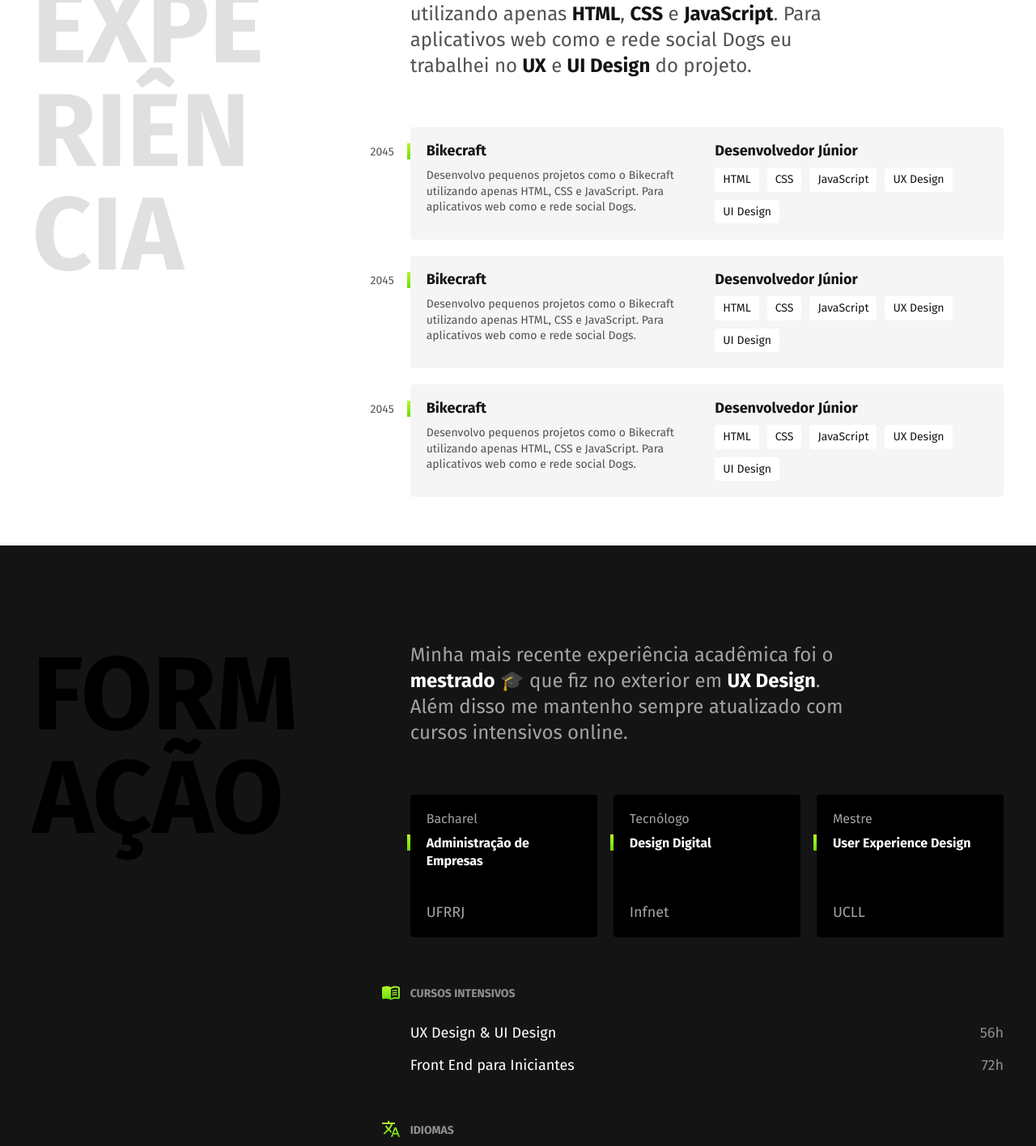
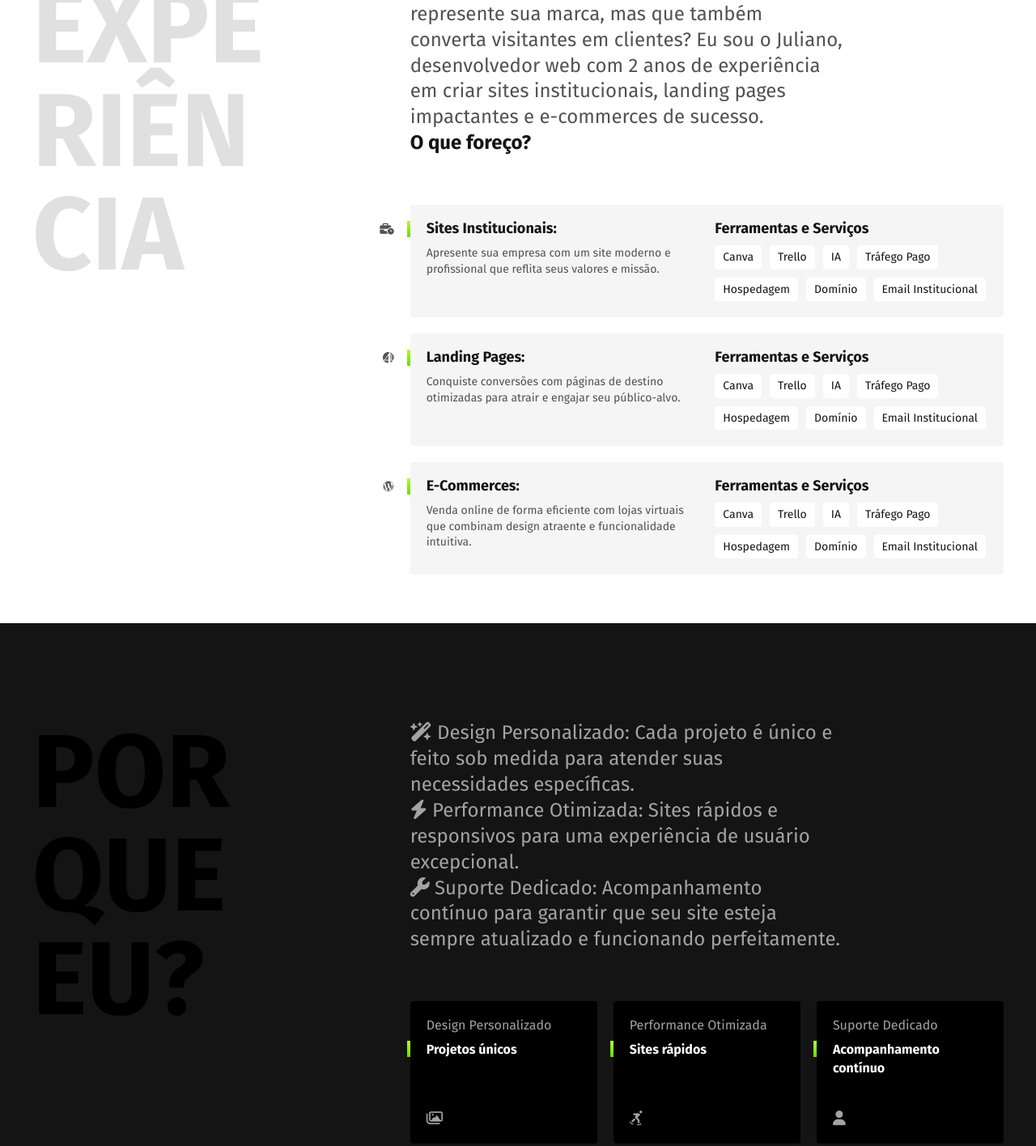
Before and after one commit to iJulianoAmaral/iJulianoAmaral.github.io, a plain HTML site: page index.html in a window 1280 px wide. Shown: the part 791-2207 px from the top of the page at 81% size. Drawn offline with Linux system fonts and the light colour scheme.

Commit message:
Add files via upload

```diff
--- a/index.html
+++ b/index.html
@@ -11,6 +11,7 @@
   <link rel="preconnect" href="https://fonts.googleapis.com">
   <link rel="preconnect" href="https://fonts.gstatic.com" crossorigin>
   <link href="https://fonts.googleapis.com/css2?family=Fira+Sans:wght@400;700&display=swap" rel="stylesheet">
+  <script src="https://kit.fontawesome.com/92c4416f46.js" crossorigin="anonymous"></script>
 </head>
 
 <body>
@@ -19,7 +20,7 @@
     <nav>
       <ul class="header-menu">
         <li><a href="#experiencia">Experiência</a></li>
-        <li><a href="#formacao">Formação</a></li>
+        <li><a href="#formacao">Por Que Me Escolher ?</a></li>
         <li><a href="#contato">Contato</a></li>
       </ul>
     </nav>
@@ -28,7 +29,7 @@
   <main class="introducao">
     <img src="./img/perfil.jpg" alt="Juliano Amaral" width="360" height="520">
     <div>
-      <h1>Desenvolvedor<br> Front End &<br> UX/UI Designer</h1>
+      <h1>Desenvolvedor<br> WEB Especializado<br></h1>
       <p>De Pelotas Rio Grande do Sul</p>
     </div>
   </main>
@@ -36,52 +37,51 @@
   <section class="experiencia" id="experiencia" aria-label="Experiência">
     <h2 class="subtitulo">Experiência</h2>
     <div>
-      <p class="experiencia-texto">Desenvolvo pequenos projetos como o Bikecraft
-        utilizando apenas <strong>HTML</strong>, <strong>CSS</strong> e <strong>JavaScript</strong>. Para
-        aplicativos web como e rede social Dogs eu trabalhei no <strong>UX</strong> e <strong>UI Design</strong> do projeto.</p>
+      <p class="experiencia-texto">Você precisa de um site que não apenas represente sua marca, mas que também converta visitantes em clientes?
+        Eu sou o Juliano, desenvolvedor web com 2 anos de experiência em criar sites institucionais, landing pages impactantes e e-commerces de sucesso. <br> <strong> O que foreço? </strong></p>
       <div class="empresa">
-        <span class="empresa-ano">2045</span>
-        <h3 class="empresa-titulo">Bikecraft</h3>
-        <span class="empresa-titulo">Desenvolvedor Júnior</span>
-        <p class="empresa-texto">Desenvolvo pequenos projetos como o Bikecraft
-          utilizando apenas HTML, CSS e JavaScript. Para
-          aplicativos web como e rede social Dogs.</p>
+        <span class="empresa-ano"><i class="fa-solid fa-business-time"></i></span>
+        <h3 class="empresa-titulo"><strong>Sites Institucionais:</strong></h3>
+        <span class="empresa-titulo">Ferramentas e Serviços</span>
+        <p class="empresa-texto">Apresente sua empresa com um site moderno e profissional que reflita seus valores e missão.</p>
         <ul class="empresa-habilidades">
-          <li>HTML</li>
-          <li>CSS</li>
-          <li>JavaScript</li>
-          <li>UX Design</li>
-          <li>UI Design</li>
+          <li>Canva</li>
+          <li>Trello</li>
+          <li>IA</li>
+          <li>Tráfego Pago</li>
+          <li>Hospedagem</li>
+          <li>Domínio</li>
+          <li>Email Institucional</li>
         </ul>
       </div>
       <div class="empresa">
-        <span class="empresa-ano">2045</span>
-        <h3 class="empresa-titulo">Bikecraft</h3>
-        <span class="empresa-titulo">Desenvolvedor Júnior</span>
-        <p class="empresa-texto">Desenvolvo pequenos projetos como o Bikecraft
-          utilizando apenas HTML, CSS e JavaScript. Para
-          aplicativos web como e rede social Dogs.</p>
+        <span class="empresa-ano"><i class="fa-brands fa-page4"></i></span>
+        <h3 class="empresa-titulo">Landing Pages: </h3>
+        <span class="empresa-titulo">Ferramentas e Serviços</span>
+        <p class="empresa-texto">Conquiste conversões com páginas de destino otimizadas para atrair e engajar seu público-alvo.</p>
         <ul class="empresa-habilidades">
-          <li>HTML</li>
-          <li>CSS</li>
-          <li>JavaScript</li>
-          <li>UX Design</li>
-          <li>UI Design</li>
+          <li>Canva</li>
+          <li>Trello</li>
+          <li>IA</li>
+          <li>Tráfego Pago</li>
+          <li>Hospedagem</li>
+          <li>Domínio</li>
+          <li>Email Institucional</li>
         </ul>
       </div>
       <div class="empresa">
-        <span class="empresa-ano">2045</span>
-        <h3 class="empresa-titulo">Bikecraft</h3>
-        <span class="empresa-titulo">Desenvolvedor Júnior</span>
-        <p class="empresa-texto">Desenvolvo pequenos projetos como o Bikecraft
-          utilizando apenas HTML, CSS e JavaScript. Para
-          aplicativos web como e rede social Dogs.</p>
+        <span class="empresa-ano"><i class="fa-brands fa-wordpress"></i></span>
+        <h3 class="empresa-titulo">E-Commerces: </h3>
+        <span class="empresa-titulo">Ferramentas e Serviços</span>
+        <p class="empresa-texto">Venda online de forma eficiente com lojas virtuais que combinam design atraente e funcionalidade intuitiva.</p>
         <ul class="empresa-habilidades">
-          <li>HTML</li>
-          <li>CSS</li>
-          <li>JavaScript</li>
-          <li>UX Design</li>
-          <li>UI Design</li>
+          <li>Canva</li>
+          <li>Trello</li>
+          <li>IA</li>
+          <li>Tráfego Pago</li>
+          <li>Hospedagem</li>
+          <li>Domínio</li>
+          <li>Email Institucional</li>
         </ul>
       </div>
     </div>
@@ -89,28 +89,30 @@
 
   <section class="formacao" id="formacao" aria-label="Formação">
     <div class="formacao-container">
-      <h2 class="subtitulo">Formação</h2>
+      <h2 class="subtitulo">Por <br>que <br>Eu?</h2>
 
       <div>
         <p class="formacao-texto">
-          Minha mais recente experiência acadêmica foi o <strong>mestrado</strong> 🎓 que fiz no exterior em <strong>UX Design</strong>. Além disso me mantenho sempre atualizado com cursos intensivos online.
+          <i class="fa-solid fa-wand-magic-sparkles"></i> Design Personalizado: Cada projeto é único e feito sob medida para atender suas necessidades específicas. <br> <i class="fa-solid fa-bolt"></i> Performance Otimizada: Sites rápidos e responsivos para uma
+          experiência de usuário excepcional. <br><i class="fa-solid fa-wrench"></i> Suporte Dedicado: Acompanhamento contínuo para garantir que seu site esteja sempre atualizado e
+          funcionando perfeitamente.
         </p>
 
         <ul class="faculdade-lista">
           <li class="faculdade">
-            <span class="faculdade-tipo">Bacharel</span>
-            <h3 class="faculdade-curso">Administração de Empresas</h3>
-            <span class="faculdade-instituicao">UFRRJ</span>
+            <span class="faculdade-tipo">Design Personalizado</span>
+            <h3 class="faculdade-curso">Projetos únicos</h3>
+            <span class="faculdade-instituicao"><i class="fa-regular fa-images"></i></span>
           </li>
           <li class="faculdade">
-            <span class="faculdade-tipo">Tecnólogo</span>
-            <h3 class="faculdade-curso">Design Digital</h3>
-            <span class="faculdade-instituicao">Infnet</span>
+            <span class="faculdade-tipo">Performance Otimizada</span>
+            <h3 class="faculdade-curso">Sites rápidos</h3>
+            <span class="faculdade-instituicao"><i class="fa-solid fa-person-skating"></i></span>
           </li>
           <li class="faculdade">
-            <span class="faculdade-tipo">Mestre</span>
-            <h3 class="faculdade-curso">User Experience Design</h3>
-            <span class="faculdade-instituicao">UCLL</span>
+            <span class="faculdade-tipo">Suporte Dedicado</span>
+            <h3 class="faculdade-curso">Acompanhamento contínuo</h3>
+            <span class="faculdade-instituicao"><i class="fa-solid fa-user"></i></span>
           </li>
         </ul>
 
@@ -118,8 +120,15 @@
           <div class="cursos">
             <h3>Cursos Intensivos</h3>
             <ul>
-              <li>UX Design & UI Design <span>56h</span></li>
+              <li>Discovery Rockseat<span>12h</span></li>
               <li>Front End para Iniciantes <span>72h</span></li>
+            </ul>
+          </div>
+          <div class="cursos">
+            <h3> Git Hub e Linkedin</h3>
+            <ul>
+              <li><a href="http://" target="_blank" rel="noopener noreferrer"><i class="fa-brands fa-linkedin"> </a></i></li>
+              <li><a href="http://https://github.com/iJulianoAmaral"  target="_blank" rel="noopener noreferrer"><i class="fa-brands fa-github"> </i> </a></li>
             </ul>
           </div>
           <div class="idiomas">
@@ -136,11 +145,11 @@
 
   <footer class="footer" id="contato">
     <div class="footer-container">
-      <p class="footer-texto">Estou diponível para novos projetos no momento.</p>
+      <p class="footer-texto">Vamos construir juntos uma presença digital que destaque sua empresa e impulsione seus negócios!</p>
       <ul class="footer-contato">
-        <li>Juliano@gmail.com</li>
-        <li>+55 53 99961-2268</li>
-        <li><a href="/"> @Juliano.Amaral</a></li>
+        <li>juliano.amaral03@hotmail.com</li>
+        <li><a href="https://wa.me/5553999470905" target="_blank" rel="noopener noreferrer"><i class="fa-brands fa-whatsapp"></i></a> +55 53 9947-0905</li>
+        <li><a href="https://www.instagram.com/juliano.amaral03?igsh=czM2NWtybHdha245"><i class="fa-brands fa-instagram"></i>@Juliano.Amaral03</a></li>
       </ul>
       <p class="footer-copy">Juliano. Alguns direiros reservados.</p>
     </div>
```
